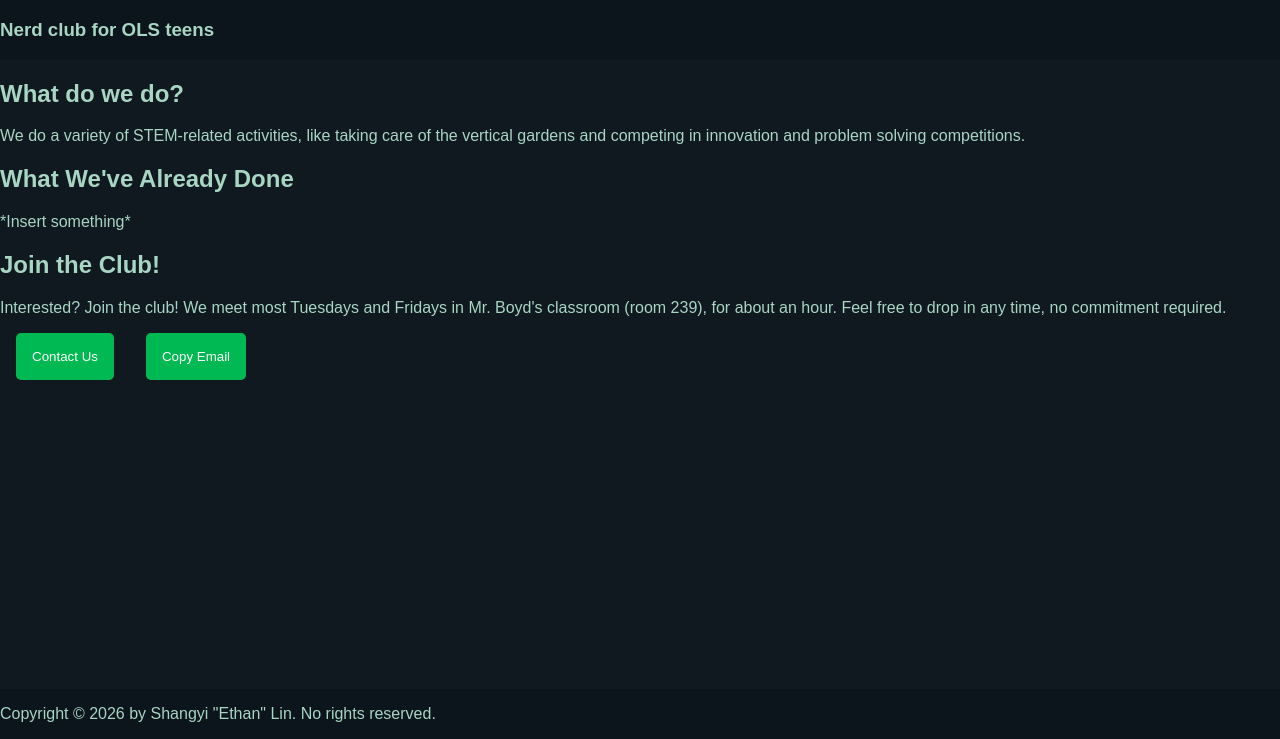
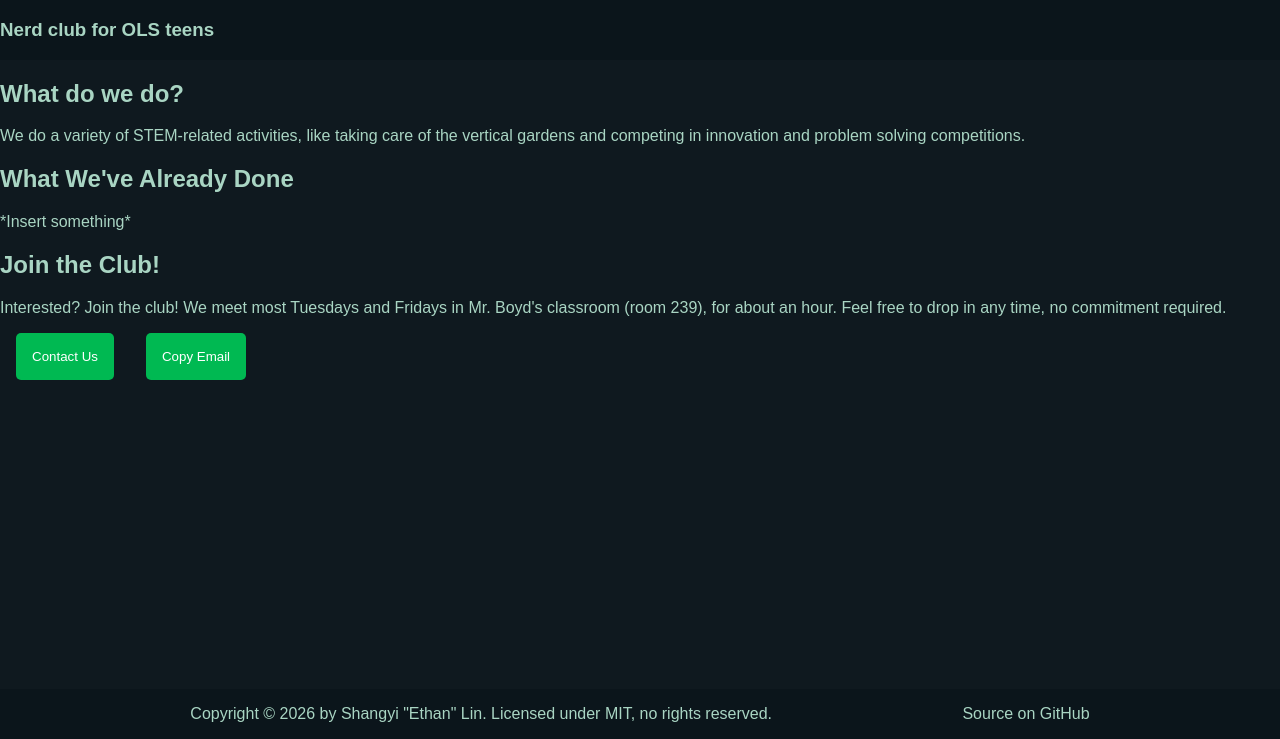
Before and after one commit to EthanCubes/stempunks-website, a plain HTML site: page index.html in a window 1280 px wide. Shown: the part 61-800 px from the top of the page. Drawn offline with Linux system fonts and the light colour scheme.

Commit message:
Added spacing in the footer

```diff
--- a/index.html
+++ b/index.html
@@ -27,7 +27,10 @@
         </main>
 
         <footer>
-            <p>Copyright &copy; 2026 by Shangyi "Ethan" Lin. No rights reserved.</p>
+            <p></p>
+            <p>Copyright &copy; 2026 by Shangyi "Ethan" Lin. Licensed under MIT, no rights reserved.</p>
+            <p>Source on GitHub</p>
+            <p></p>
         </footer>
     </body>
 </html>
--- a/styles.css
+++ b/styles.css
@@ -22,6 +22,12 @@ header, footer {
     background-color: #0b151b;
 }
 
+footer {
+    display: flex;
+    flex-direction: horizontal;
+    justify-content: space-between;
+}
+
 button {
     margin-left: 1rem;
     margin-right: 1rem;
```
